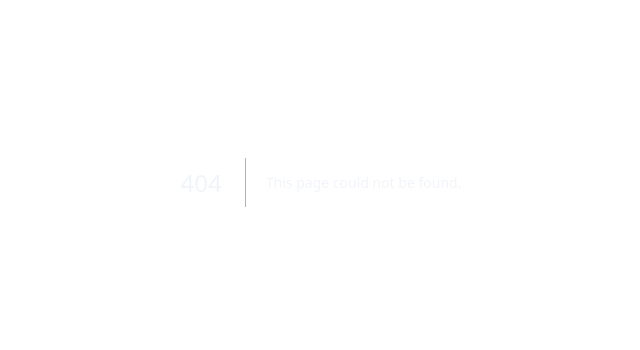
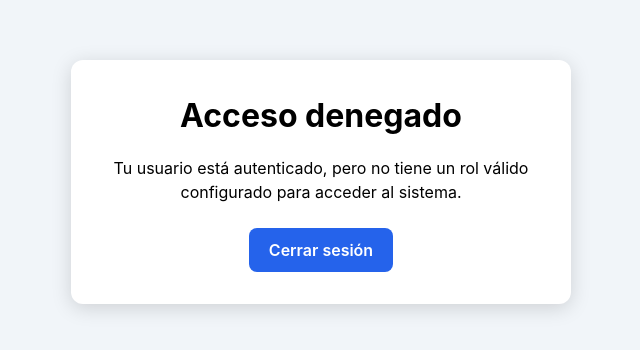
Before and after one commit to Proyecto-PSS/SIGESMED, a Next.js app: page /acceso-denegado in a window 1280 px wide. Before the commit this address had no page. Shown: the part 218-568 px from the top of the page, without its empty margins (319-959 px from the left). Built offline with nearby package versions, Linux system fonts and the light colour scheme; no server answers.

Commit message:
feat: implemento acceso por rol para US-02

```diff
--- /dev/null
+++ b/app/acceso-denegado/page.tsx
@@ -0,0 +1,77 @@
+"use client";
+
+import { useClerk } from "@clerk/nextjs";
+
+export default function AccesoDenegadoPage() {
+  const { signOut } = useClerk();
+
+  const handleSignOut = async () => {
+    await signOut({
+      redirectUrl: "/sign-in",
+    });
+  };
+
+  return (
+    <main
+      style={{
+        minHeight: "100vh",
+        backgroundColor: "#f1f5f9",
+        display: "flex",
+        alignItems: "center",
+        justifyContent: "center",
+        padding: "24px",
+      }}
+    >
+      <div
+        style={{
+          width: "100%",
+          maxWidth: "500px",
+          backgroundColor: "#ffffff",
+          borderRadius: "12px",
+          padding: "32px",
+          textAlign: "center",
+          boxShadow: "0 4px 20px rgba(0, 0, 0, 0.15)",
+        }}
+      >
+        <h1
+          style={{
+            color: "#000000",
+            fontSize: "32px",
+            fontWeight: "700",
+            marginBottom: "16px",
+          }}
+        >
+          Acceso denegado
+        </h1>
+
+        <p
+          style={{
+            color: "#000000",
+            fontSize: "16px",
+            marginBottom: "24px",
+          }}
+        >
+          Tu usuario está autenticado, pero no tiene un rol válido
+          configurado para acceder al sistema.
+        </p>
+
+        <button
+          type="button"
+          onClick={handleSignOut}
+          style={{
+            backgroundColor: "#2563eb",
+            color: "#ffffff",
+            border: "none",
+            borderRadius: "8px",
+            padding: "12px 20px",
+            fontSize: "16px",
+            fontWeight: "600",
+            cursor: "pointer",
+          }}
+        >
+          Cerrar sesión
+        </button>
+      </div>
+    </main>
+  );
+}
```
Also changed, not shown: app/dashboard/admin/page.tsx (+10 -3 lines), app/dashboard/enfermero/page.tsx (+10 -3 lines), app/dashboard/medico/page.tsx (+9 -3 lines), app/dashboard/paciente/page.tsx (+10 -3 lines), app/page.tsx (+2 -6 lines), proxy.ts (+76 -3 lines).
